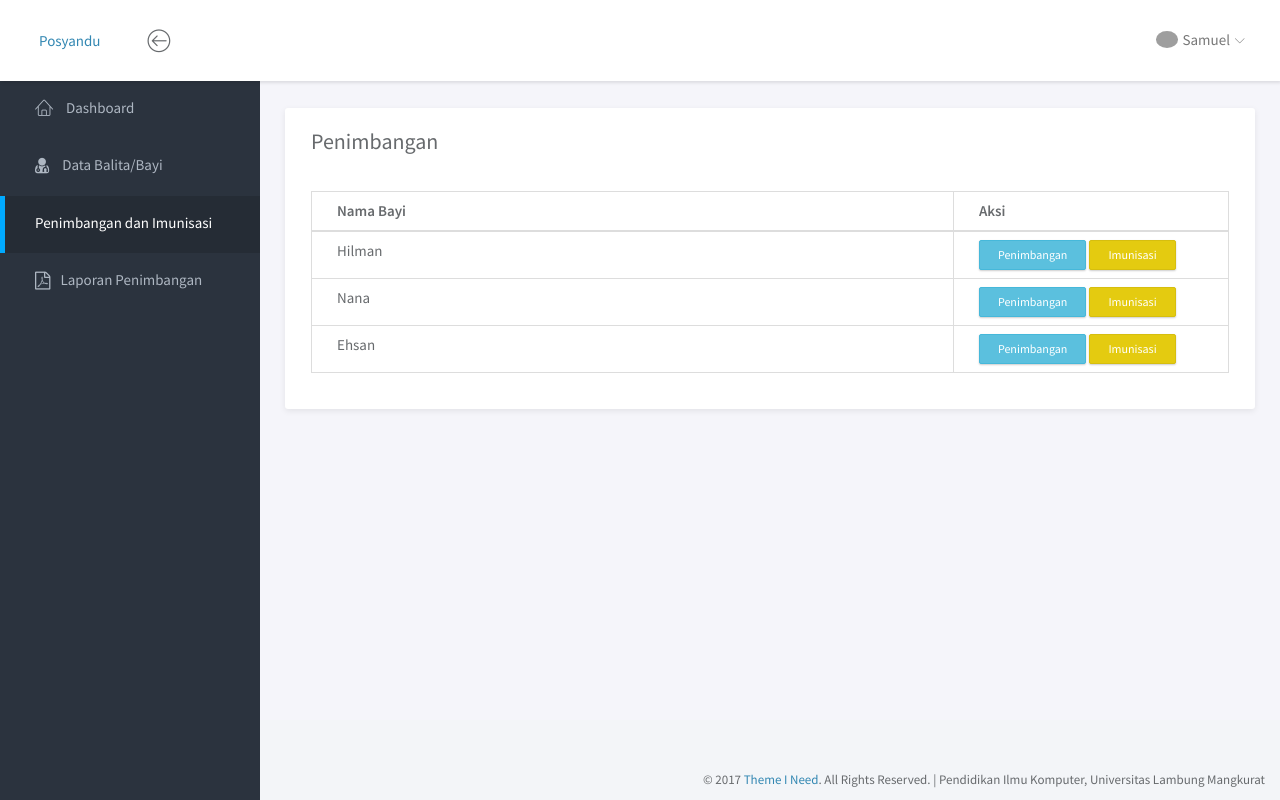
After one commit to hasyimpuger/posyandu, a CodeIgniter app: page /Posyandu/Penimbangan in a window 1280 px wide. The commit adds this page. Run offline with CodeIgniter, Linux system fonts and the light colour scheme; data comes from the database, SQL or seed files in the repository; grey boxes are pictures that could not be loaded.

Commit message:
Penambahan Halaman Penimbangan

```diff
--- /dev/null
+++ b/application/controllers/Penimbangan.php
@@ -0,0 +1,64 @@
+<?php
+defined('BASEPATH') OR exit('No direct script access allowed');
+
+class Penimbangan extends CI_Controller {
+
+	public function __construct()
+	{
+		parent::__construct();
+		$this->load->model('M_model');
+	}
+
+	public function index()
+	{
+		$data['content'] = "content/penimbangan/penimbangan";
+		$data['title'] = "Penimbangan - Posyandu";
+		$data['bayi'] = $this->M_model->showBayi();
+		$this->load->view('home', $data);
+	}
+
+	public function penimbangan_bayi($id)
+	{
+		if($this->input->post('simpan')) {
+			$berat = $this->input->post('berat');
+			$tinggi = $this->input->post('tinggi');
+			$tanggal = date('Y-m-d');
+			$obj = array(
+				"id_bayi" => $id,
+				"berat_bayi" => $berat,
+				"tinggi_bayi" => $tinggi,
+				"tanggal" => $tanggal
+			);
+			$this->M_model->insertPenimbangan($obj);
+			redirect('Penimbangan/penimbangan_bayi/'.$id,'refresh');
+		} else {
+			$data['content'] = "content/penimbangan/penimbangan_bayi";
+			$res = $this->M_model->getBayi($id);
+			$data['title'] = "Data Penimbangan ".$res->nama_bayi." - Posyandu";
+			$data['bayi'] = $this->M_model->getBayi($id);
+			$data['penimbangan'] = $this->M_model->showPenimbangan($id)->result_object();
+			$this->load->view('home', $data);
+		}
+	}
+
+	public function edit_penimbangan($id) {
+		if($this->input->post('edit')) {
+			$id_bayi = $this->input->post("id");
+			$berat = $this->input->post('berat');
+			$tinggi = $this->input->post('tinggi');
+			$obj = array(
+				"berat_bayi" => $berat,
+				"tinggi_bayi" => $tinggi
+			);
+			$this->db->where('id_penimbangan', $id);
+			$this->M_model->updatePenimbangan($obj);
+			redirect('Penimbangan/penimbangan_bayi/'.$id,'refresh');
+		}
+	}
+
+
+
+}
+
+/* End of file Penimbangan.php */
+/* Location: ./application/controllers/Penimbangan.php */
--- a/application/models/m_model.php
+++ b/application/models/m_model.php
@@ -27,6 +27,20 @@ class M_model extends CI_Model {
 	{
 		return $this->db->delete('tb_bayi', array('id_bayi' => $id));
 	}
+
+
+	// Penimbangan
+	public function showPenimbangan($id) {
+		return $this->db->get_where('tb_penimbangan', array('id_bayi' => $id));
+	}
+
+	public function insertPenimbangan($data) {
+		return $this->db->insert('tb_penimbangan', $data);
+	}
+
+	public function updatePenimbangan($data) {
+		return $this->db->update('tb_penimbangan', $data);
+	}
 }
 
 /* End of file m_model.php */
--- a/application/views/content/dashboard.php
+++ b/application/views/content/dashboard.php
@@ -3,7 +3,7 @@
 		<h3 class="panel-title">Dashboard</h3>
 		<p class="panel-subtitle"><?php echo date('d-M-y h:i a') ?></p>
 	</div>
-	<div class="panel-body">
+	<!-- <div class="panel-body">
 		<div class="row">
 			<div class="col-md-3">
 				<div class="metric">
@@ -42,5 +42,5 @@
 				</div>
 			</div>
 		</div>
-	</div>
+	</div> -->
 </div>
--- /dev/null
+++ b/application/views/content/penimbangan/penimbangan.php
@@ -0,0 +1,26 @@
+<div class="panel panel-headline">
+	<div class="panel-heading">
+		<h3 class="panel-title">Penimbangan</h3>
+	</div>
+	<div class="panel-body">
+		<table class="table table-bordered table-responsive">
+			<thead>
+				<tr>
+					<th>Nama Bayi</th>
+					<th width="30%">Aksi</th>
+				</tr>
+			</thead>
+			<tbody>
+				<?php foreach($bayi as $b): ?>
+					<tr>
+						<td><?php echo $b->nama_bayi; ?></td>
+						<td>
+							<a href="<?php echo site_url('Penimbangan/penimbangan_bayi/'.$b->id_bayi) ?>" title="" class="btn btn-sm btn-info">Penimbangan</a>
+							<a href="<?php echo site_url('Penimbangan/imunisasi_bayi/'.$b->id_bayi) ?>" title="" class="btn btn-sm btn-warning">Imunisasi</a>
+						</td>
+					</tr>
+				<?php endforeach; ?>
+			</tbody>
+		</table>
+	</div>
+</div>
--- a/application/views/home.php
+++ b/application/views/home.php
@@ -62,10 +62,9 @@
 			<div class="sidebar-scroll">
 				<nav>
 					<ul class="nav">
-						<li><a href="<?php echo site_url('dashboard') ?>" class="<?php if($this->uri->segment('1') == "dashboard"){echo "active";} ?>"><i class="lnr lnr-home"></i> <span>Dashboard</span></a></li>
-						<li><a href="<?php echo site_url('bayi') ?>" class="<?php if($this->uri->segment('1') == "bayi"){echo "active";} ?>"><i class="fa fa-user-md"></i> <span>Data Balita/Bayi</span></a></li>
-						<li><a href="charts.html" class=""><i class="fa fa-balance-scale"></i> <span>Penimbangan</span></a></li>
-						<li><a href="panels.html" class=""><i class="lnr lnr-cog"></i> <span>Imunisasi</span></a></li>
+						<li><a href="<?php echo site_url('Dashboard') ?>" class="<?php if($this->uri->segment('1') == "Dashboard"){echo "active";} ?>"><i class="lnr lnr-home"></i> <span>Dashboard</span></a></li>
+						<li><a href="<?php echo site_url('Bayi') ?>" class="<?php if($this->uri->segment('1') == "Bayi"){echo "active";} ?>"><i class="fa fa-user-md"></i> <span>Data Balita/Bayi</span></a></li>
+						<li><a href="<?php echo site_url('Penimbangan') ?>" class="<?php if($this->uri->segment('1') == "Penimbangan"){echo "active";} ?>"><span>Penimbangan dan Imunisasi</span></a></li>
 						<li><a href="" class=""><i class="fa fa-file-pdf-o"></i><span>Laporan Penimbangan</span></a></li>
 					</ul>
 				</nav>
@@ -110,6 +109,8 @@
 
 		$(document).ready(function(){
 			$('#mytable').DataTable();
+
+
 		});
 	</script>
 </body>
```
Also changed, not shown: application/controllers/bayi.php (+7 -7 lines), application/views/content/penimbangan/penimbangan_bayi.php (added, +134 -0 lines).
